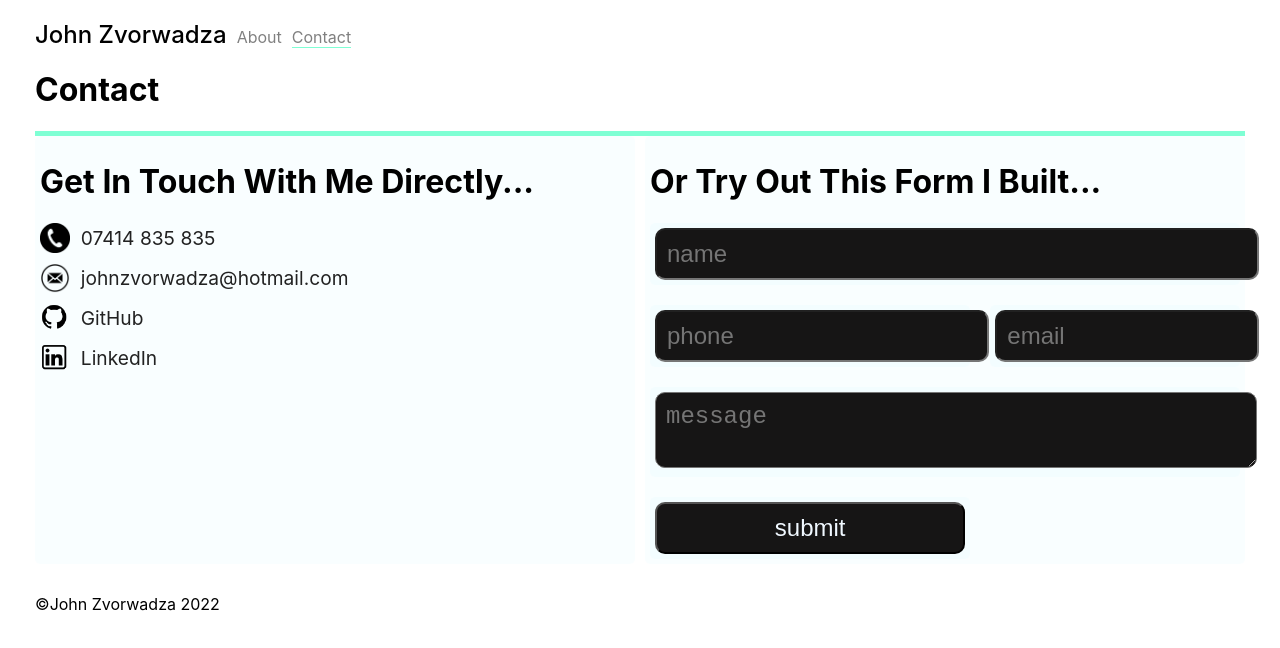
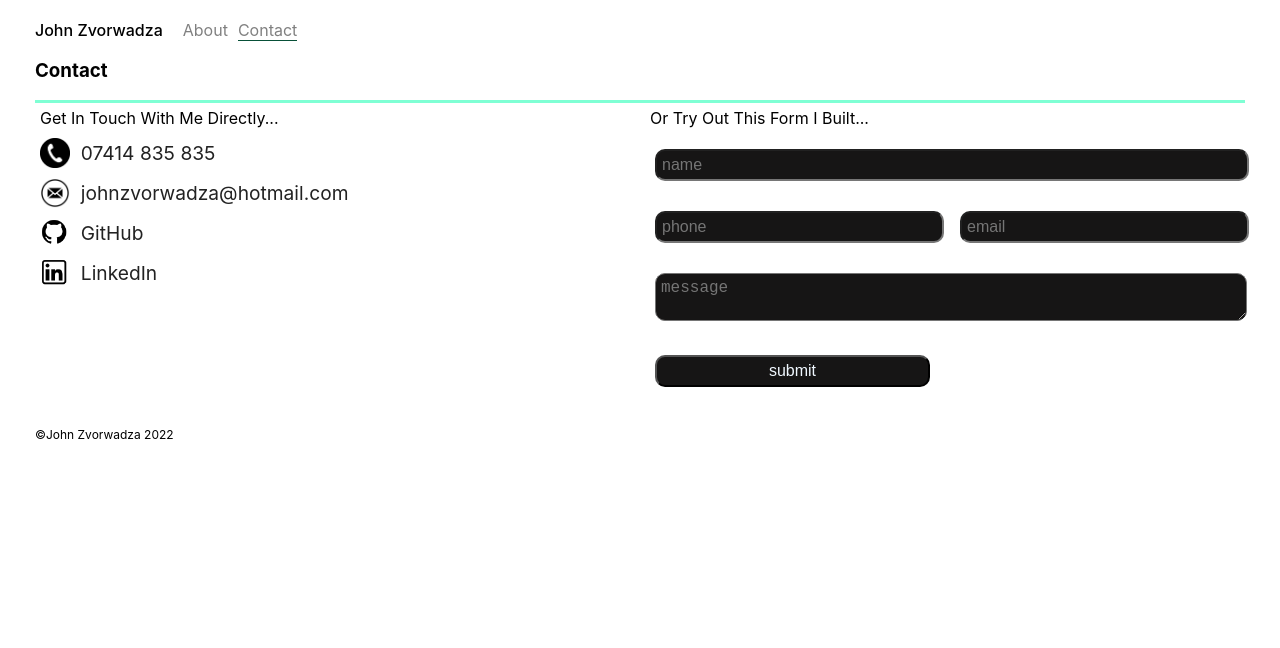
Before and after one commit to johnzvorwadza/react_portfolio, a React (Create React App) app: page /contact in a window 1280 px wide. Shown: the top 648 px of the page. Built offline with nearby package versions, Linux system fonts and the light colour scheme.

Commit message:
added CNAME and did some style changes

```diff
--- a/src/AboutMain.js
+++ b/src/AboutMain.js
@@ -1,8 +1,8 @@
 import React from 'react'
 
 function AboutMain() {
-    return (<div>
-        <h1>About Me</h1>
+    return (<div className='aboutContainer'>
+        <h3>About Me</h3>
         <div className='line'></div>
         <p>Hi I'm John a web developer from Staines, Surrey with a passion for all things coding.</p>
 
--- a/src/App.css
+++ b/src/App.css
@@ -14,12 +14,16 @@ body{
 .container{
     padding:0px 35px;
 }
+.aboutContainer{
+    padding:10px;
+}
 .header{
     padding-top: 20px;
 }
 .footer{
     padding:30px 0;
-    font-size: 1rem;
+    font-size: 0.75rem;
+    columns: gray;
 }
 img{
     max-width: 100%;
@@ -28,25 +32,28 @@ img{
     width:100%;
 }
 .selectedpage{
-    border-bottom: 1px solid aquamarine;
+    border-bottom: 1px solid rgb(8, 80, 56);
 }
 
-.line{width: 100%;height: 5px;background-color: var(--main-color);}
+.line{width: 100%;height: 3px;background-color: var(--main-color);}
 .header ul{margin:0;padding: 0;}
 .header ul li{display: inline;list-style-type: none;margin-right:10px;}
 .header ul li a{text-decoration: none; color: gray;}
 .header ul li a:hover{color: rgb(77, 77, 77);}
 .header ul li .name{
-    font-size: 1.5rem;
+    margin-right: 10px;
+    font-size: 1;
     font-weight: 500;
     color: black;
 
 }
 
+
 .linksTab{
     display: flex;
-    flex-direction: column;
+    flex-direction: row;
     margin-top: 10px;
+    justify-content: space-evenly;
 }
 .linksTab a , .contactdetails li a{
     color: var(--main-text-color);
@@ -83,7 +90,6 @@ img{
     gap: 10px;
 }
 .portfolioGrid div{
-    background-color: rgba(6, 213, 250, 0.025);
     padding: 5px;
     border-radius: 5px;
 
@@ -101,9 +107,10 @@ grid-template-areas:
     gap: 20px;
 }
 .contactForm div input, .contactForm div textarea {
+
     width:100%;
-    padding: 10px;
-    font-size: 1.5rem;
+    padding: 5px;
+    font-size: 1rem;
     background-color: rgb(22, 21, 21);
     color: aliceblue;
     max-width: 100%;
--- a/src/ContactMain.js
+++ b/src/ContactMain.js
@@ -59,11 +59,11 @@ function ContactMain() {
     }
   return (
     <div>
-        <h1>Contact</h1>
+        <h3>Contact</h3>
         <div className='line'></div>
         <div className='portfolioGrid'>
             <div>
-                <h1>Get In Touch With Me Directly...</h1>
+                <span>Get In Touch With Me Directly...</span>
                 <ul className='contactdetails'>
                     <li><a href='tel:+447414835835'><img src={callmelogo}/>&nbsp;&nbsp;07414 835 835</a></li>
                     <li><a href='mailto:johnzvorwadza@hotmail.com'><img src={emailmelogo}/>&nbsp;&nbsp;johnzvorwadza@hotmail.com</a></li>
@@ -73,7 +73,7 @@ function ContactMain() {
             </div>
 
             <div>
-                <h1>Or Try Out This Form I Built...</h1>
+                <span>Or Try Out This Form I Built...</span>
                 <p className='formresponsestatus'>{formresponsestatus}</p>
                 <form  onSubmit={validateForm} className='contactForm'>
                     <div className='form-name'><input type='text' onChange={(e)=>setFormName(e.target.value)} value={formName} placeholder='name'/> </div>
--- a/src/Links.js
+++ b/src/Links.js
@@ -7,8 +7,8 @@ function Links( { link } ) {
 
   return (
   <div className='linksTab'>
-      {link.github && (<a href={link.github}><img src={githublogo}/>&nbsp;&nbsp;Github</a>)}
-      {link.web && <a href={link.web}><img src={weblogo}/>&nbsp;&nbsp;View Site</a>}
+      {link.github && (<a target="_blank" href={link.github}><img src={githublogo}/>&nbsp;&nbsp;Github</a>)}
+      {link.web && <a target="_blank" href={link.web}><img src={weblogo}/>&nbsp;&nbsp;View Site</a>}
 
 </div>
   )
--- a/src/Main.js
+++ b/src/Main.js
@@ -3,7 +3,7 @@ import Portfolio from './Portfolio'
 
 function Main() {
   return (<div>
-      <h1>Portfolio</h1>
+      <h3>Portfolio</h3>
       <Portfolio/>
       </div>)
 }
--- a/src/Portfolio.js
+++ b/src/Portfolio.js
@@ -9,7 +9,7 @@ function Portfolio() {
         <div>
             <img className='portfolioImg' src={tictactoeimage}/>
             <div>
-                <h1>Tic-Tac-Toe - React.js</h1>
+                <h3>Tic-Tac-Toe - React.js</h3>
                 <span>A simple Tic Tac Toe game made with React,
                     I used the Grid layout to design the game board.
                     In the project I used useState function to store and share variables between components</span>
```
Also changed, not shown: 1 other file (tests, documents, lock files or other folders).
